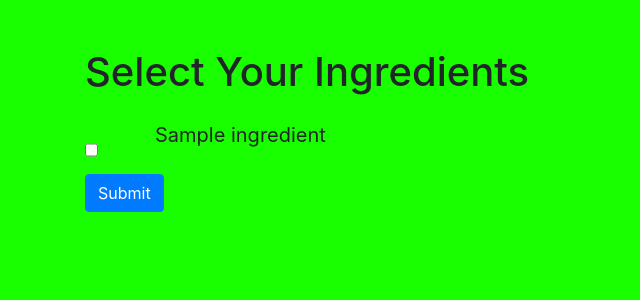
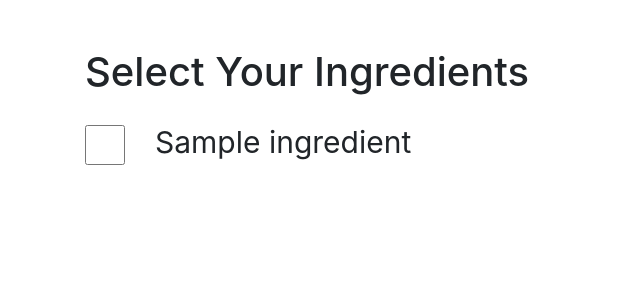
Before and after one commit to Leo-Cockerill/SSD-Mayor-Work, a Flask app: template myproject/templates/ingredients.html in a window 1280 px wide. Shown: the top 300 px of the page, without its empty margins (0-640 px from the left). Run offline with Flask 3, Linux system fonts and the light colour scheme; the template is opened without the code that fills it: most values are stand-ins (such as "Sample title", 1, 10 or a date in 2020); some libraries are stand-ins or nearby versions.

Commit message:
Editing ingredients list

```diff
--- a/myproject/static/css/new.css
+++ b/myproject/static/css/new.css
@@ -1,13 +1,13 @@
 body {
-    background-color: #1aff00;
+    background-color: #ffffff;
 }
 
 .large-checkbox {
-    width: -20px;
-    height: 50px;
+    width:  40px;
+    height: 40px;
 }
 
 .large-label {
-    font-size: 1.25rem;  /* Increase font size */
+    font-size: 30px;  /* Increase font size */
     margin-left: 50px;
 }
--- a/myproject/templates/index.html
+++ b/myproject/templates/index.html
@@ -1,3 +1,5 @@
+
+
 <!DOCTYPE html>
 <html lang="en">
 <head>
@@ -14,7 +16,7 @@
                 <h1 class="mt-5">Dinner Preparation Steps</h1>
             </div>
         </div>
-        <div class="row mt-4">
+        <div class="row mt-4 mt-custom">
             <div class="col-6">
                 <ul class="list-group">
                     {% for step in steps %}
--- a/myproject/templates/ingredients.html
+++ b/myproject/templates/ingredients.html
@@ -5,7 +5,7 @@
     <meta name="viewport" content="width=device-width, initial-scale=1.0">
     <title>Ingredients List</title>
     <link href="https://stackpath.bootstrapcdn.com/bootstrap/4.5.2/css/bootstrap.min.css" rel="stylesheet">
-    <link rel="stylesheet" href="{{ url_for('static', filename='new.css') }}">
+    <link rel="stylesheet" href="{{ url_for('static', filename='css/new.css') }}">
 </head>
 <body>
     <div class="container mt-5">
@@ -25,7 +25,7 @@
                     </div>
                 </div>
             </div>
-            <button type="submit" class="btn btn-primary">Submit</button>
+            <!-- <button type="submit" class="btn btn-primary">Submit</button> -->
         </form>
     </div>
 
```
Also changed, not shown: myproject/static/css/style.css (+8 -0 lines), myproject/templates/base.html (added, +37 -0 lines).
